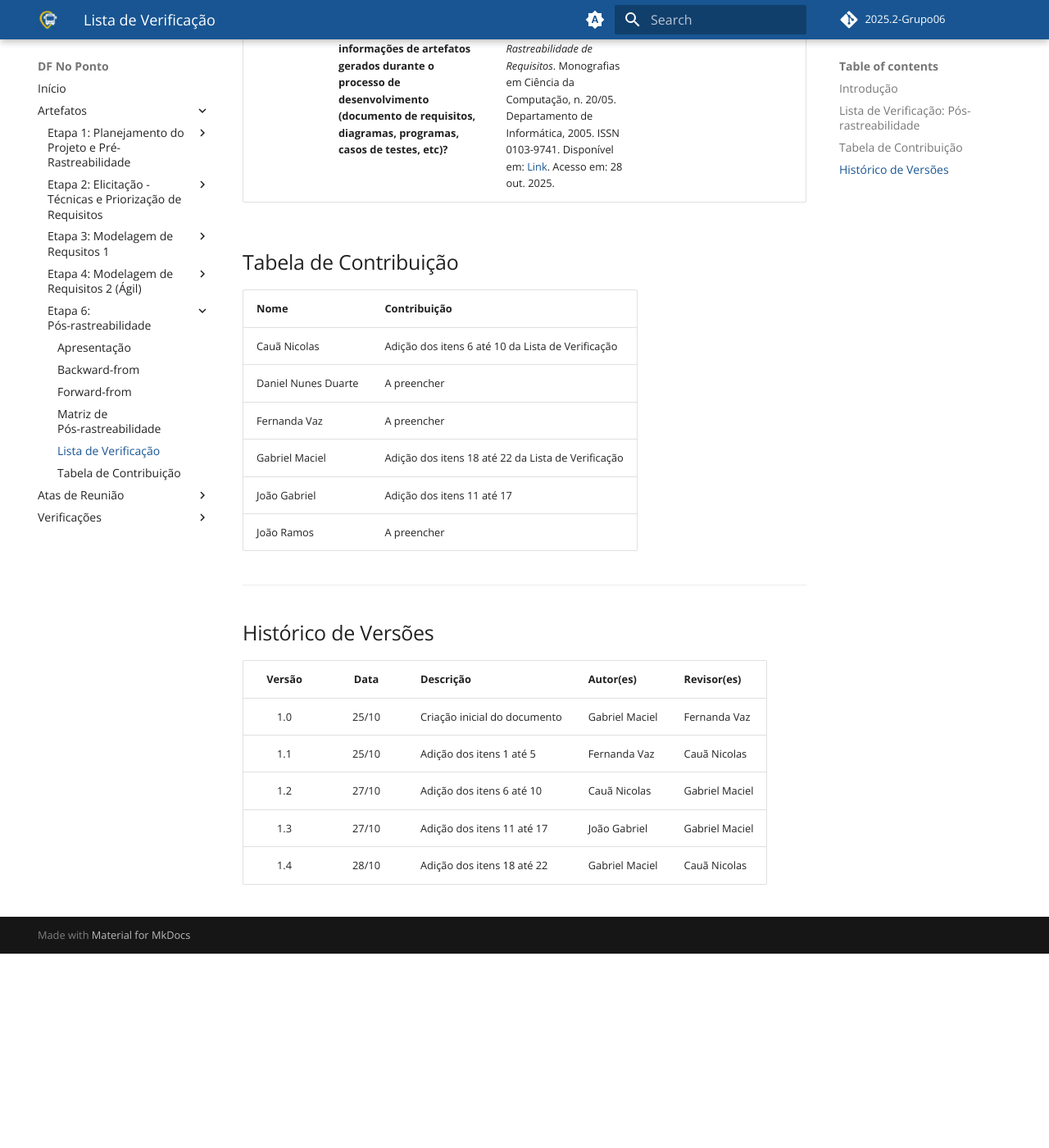
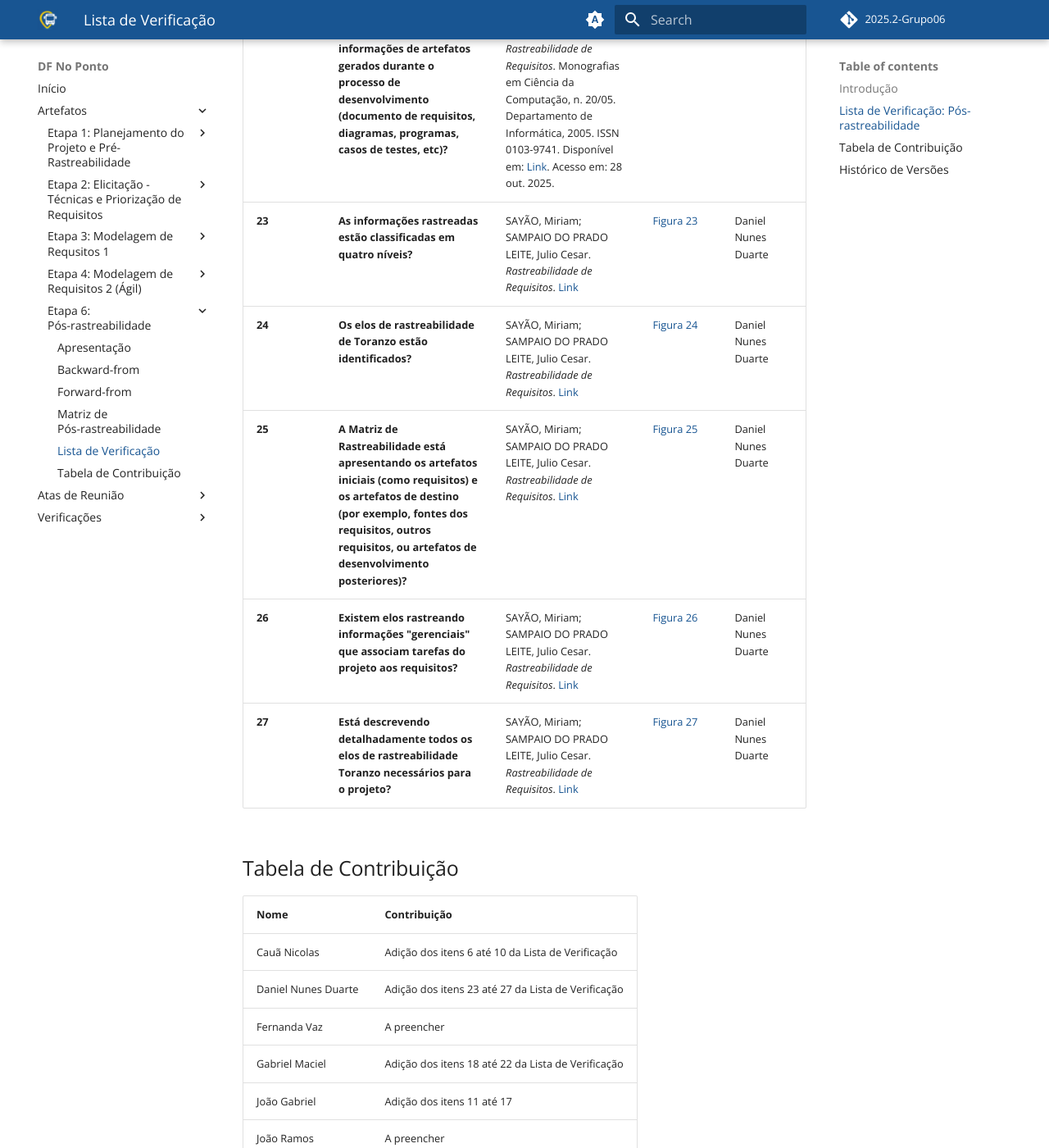
Before and after one commit to Requisitos-de-Software/2025.2-Grupo06, an MkDocs documentation site: the page built from docs/checklist/lista05.md, in a window 1280 px wide and 1400 px high, scrolled down 6178 px. Shown: the whole window at 82% size. Built offline with MkDocs 1.6.1 and Material for MkDocs 9.7.7, drawn with Linux system fonts in a browser that asks for light colours; comment, search, counter and statistics services are not loaded; before the commit the page ends 7341 px from its top, so only the background shows below that; some of the changed text lies outside the part shown.

Commit message:
Update lista05.md

```diff
--- a/docs/checklist/lista05.md
+++ b/docs/checklist/lista05.md
@@ -30,6 +30,12 @@
 | **20** | **Sobre o elo de agregação, há indicação de elementos que estão compostos?** | SAYÃO, Miriam; SAMPAIO DO PRADO LEITE, Julio Cesar. *Rastreabilidade de Requisitos*. Monografias em Ciência da Computação, n. 20/05. Departamento de Informática, 2005. ISSN 0103-9741. Disponível em: [Link](https://aprender3.unb.br/pluginfile.php/3210698/mod_resource/content/3/05_20_sayao.pdf). Acesso em: 28 out. 2025. | [Figura 20](../assets/imagens/checklist_5/20-lv.png) | Gabriel Maciel |
 | **21** | **As informações classificadas em nível gerencial são informações que associam tarefas a requisitos de maneira a auxiliar a gestão do projeto?** | SAYÃO, Miriam; SAMPAIO DO PRADO LEITE, Julio Cesar. *Rastreabilidade de Requisitos*. Monografias em Ciência da Computação, n. 20/05. Departamento de Informática, 2005. ISSN 0103-9741. Disponível em: [Link](https://aprender3.unb.br/pluginfile.php/3210698/mod_resource/content/3/05_20_sayao.pdf). Acesso em: 28 out. 2025. | [Figura 21](../assets/imagens/checklist_5/21-lv.png) | Gabriel Maciel |
 | **22** | **As informações classificadas em nível de desenvolvimento são informações de artefatos gerados durante o processo de desenvolvimento (documento de requisitos, diagramas, programas, casos de testes, etc)?** | SAYÃO, Miriam; SAMPAIO DO PRADO LEITE, Julio Cesar. *Rastreabilidade de Requisitos*. Monografias em Ciência da Computação, n. 20/05. Departamento de Informática, 2005. ISSN 0103-9741. Disponível em: [Link](https://aprender3.unb.br/pluginfile.php/3210698/mod_resource/content/3/05_20_sayao.pdf). Acesso em: 28 out. 2025. | [Figura 22](../assets/imagens/checklist_5/22-lv.png) | Gabriel Maciel |
+| **23** | **As informações rastreadas estão classificadas em quatro níveis?** | SAYÃO, Miriam; SAMPAIO DO PRADO LEITE, Julio Cesar. *Rastreabilidade de Requisitos*. [Link](https://aprender3.unb.br/pluginfile.php/3210698/mod_resource/content/3/05_20_sayao.pdf) | [Figura 23](../assets/imagens/checklist_5/figuraD3.png) | Daniel Nunes Duarte |
+| **24** | **Os elos de rastreabilidade de Toranzo estão identificados?** | SAYÃO, Miriam; SAMPAIO DO PRADO LEITE, Julio Cesar. *Rastreabilidade de Requisitos*. [Link](https://aprender3.unb.br/pluginfile.php/3210698/mod_resource/content/3/05_20_sayao.pdf) | [Figura 24](../assets/imagens/checklist_5/figuraD5.png) | Daniel Nunes Duarte |
+| **25** | **A Matriz de Rastreabilidade está apresentando os artefatos iniciais (como requisitos) e os artefatos de destino (por exemplo, fontes dos requisitos, outros requisitos, ou artefatos de desenvolvimento posteriores)?** | SAYÃO, Miriam; SAMPAIO DO PRADO LEITE, Julio Cesar. *Rastreabilidade de Requisitos*. [Link](https://aprender3.unb.br/pluginfile.php/3210698/mod_resource/content/3/05_20_sayao.pdf) | [Figura 25](../assets/imagens/checklist_5/figuraD1.png) | Daniel Nunes Duarte |
+| **26** | **Existem elos rastreando informações "gerenciais" que associam tarefas do projeto aos requisitos?** | SAYÃO, Miriam; SAMPAIO DO PRADO LEITE, Julio Cesar. *Rastreabilidade de Requisitos*. [Link](https://aprender3.unb.br/pluginfile.php/3210698/mod_resource/content/3/05_20_sayao.pdf) | [Figura 26](../assets/imagens/checklist_5/figuraD4.png) | Daniel Nunes Duarte |
+| **27** | **Está descrevendo detalhadamente todos os elos de rastreabilidade Toranzo necessários para o projeto?** | SAYÃO, Miriam; SAMPAIO DO PRADO LEITE, Julio Cesar. *Rastreabilidade de Requisitos*. [Link](https://aprender3.unb.br/pluginfile.php/3210698/mod_resource/content/3/05_20_sayao.pdf) | [Figura 27](../assets/imagens/checklist_5/figuraD5.png) | Daniel Nunes Duarte |
+
 
 
 ## Tabela de Contribuição
@@ -37,7 +43,7 @@
 | Nome | Contribuição |
 |------|--------------|
 | Cauã Nicolas | Adição dos itens 6 até 10 da Lista de Verificação |
-| Daniel Nunes Duarte | A preencher |
+| Daniel Nunes Duarte | Adição dos itens 23 até 27 da Lista de Verificação |
 | Fernanda Vaz | A preencher |
 | Gabriel Maciel | Adição dos itens 18 até 22 da Lista de Verificação |
 | João Gabriel | Adição dos itens 11 até 17 |
@@ -54,3 +60,4 @@
 | 1.2 | 27/10 | Adição dos itens 6 até 10 | Cauã Nicolas | Gabriel Maciel |
 | 1.3 | 27/10 | Adição dos itens 11 até 17 | João Gabriel | Gabriel Maciel |
 | 1.4 | 28/10 | Adição dos itens 18 até 22 | Gabriel Maciel | Cauã Nicolas |
+| 1.5 | 28/10 | Adição dos itens 23 até 27 | Daniel Nunes Duarte | ---------- |
```
